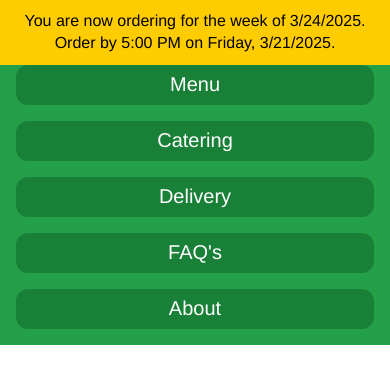
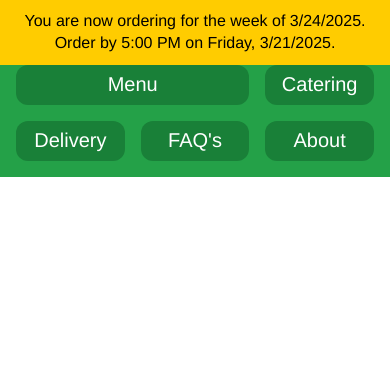
Before and after one commit to TomChen1435/idm222-tc3363, a plain HTML site: page index.html in a window 390 px wide. Drawn offline with Linux system fonts and the light colour scheme.

Commit message:
Finish design for nav

```diff
--- a/css/nav.css
+++ b/css/nav.css
@@ -34,7 +34,13 @@ nav button:active, nav a.btn:active {
 
 /* When the screen width is between 320px and 540px, buttons are discrete for more intuitive operation. */
 
-@media (min-width: 320px) and (max-width: 539px) {
+@media (max-width: 539px) {
+    nav {
+        background-color: var(--greenStandard);
+        gap: 1rem;
+        /* There is no top padding to avoid conflict with the header's bottom padding. */
+        padding: 0 1rem 1rem;
+    }
     nav button, nav a.btn {
         background-color: var(--green0);
         border-radius: var(--radius-small);
@@ -44,19 +50,36 @@ nav button:active, nav a.btn:active {
     }
 }
 
-/* When the screen width is between 320px and (), buttons are displayed in a column. */
+/* When the screen width is between 320px and 360px, buttons are displayed in a column. */
 
-@media (min-width: 320px) and (max-width: 539px) {
+@media (max-width: 359px) {
     nav {
-        background-color: var(--greenStandard);
         flex-direction: column;
-        gap: 1rem;
-        /* There is no top padding to avoid conflict with the header's bottom padding. */
-        padding: 0 1rem 1rem;
     }
 }
 
-/* When the screen width is between () and 540px, displaying the buttons in a column is space-wasting. Instead, buttons are splitted into two rows, with "Menu" and "Catering" in the first row, while the others share the second. */
+/*
+    When the screen width is between 360px and 540px, displaying the buttons in a column is space-wasting. Instead, buttons are splitted into two rows, with "Menu" and "Catering" in the first row, while the others share the second.
+
+    This portion will override the more general rule of creating a flexbox.
+*/
+
+@media (min-width: 360px) and (max-width: 539px) {
+    nav {
+        display: grid;
+        grid-template-columns: repeat(3, 1fr);
+        grid-template-rows: repeat(2, 1fr);
+        grid-template-areas:
+        'menu menu catering'
+        'delivery faqs about';
+    }
+
+    button#menu-btn-nav {grid-area: menu;}
+    a#catering-btn-nav {grid-area: catering;}
+    button#delivery-btn-nav {grid-area: delivery;}
+    button#faq-btn-nav {grid-area: faqs;}
+    button#about-btn-nav {grid-area: about;}
+}
 
 /* When the screen width is greater than 540px, buttons lose their discrete shape and display in a row to save space for the contents. */
 
```
